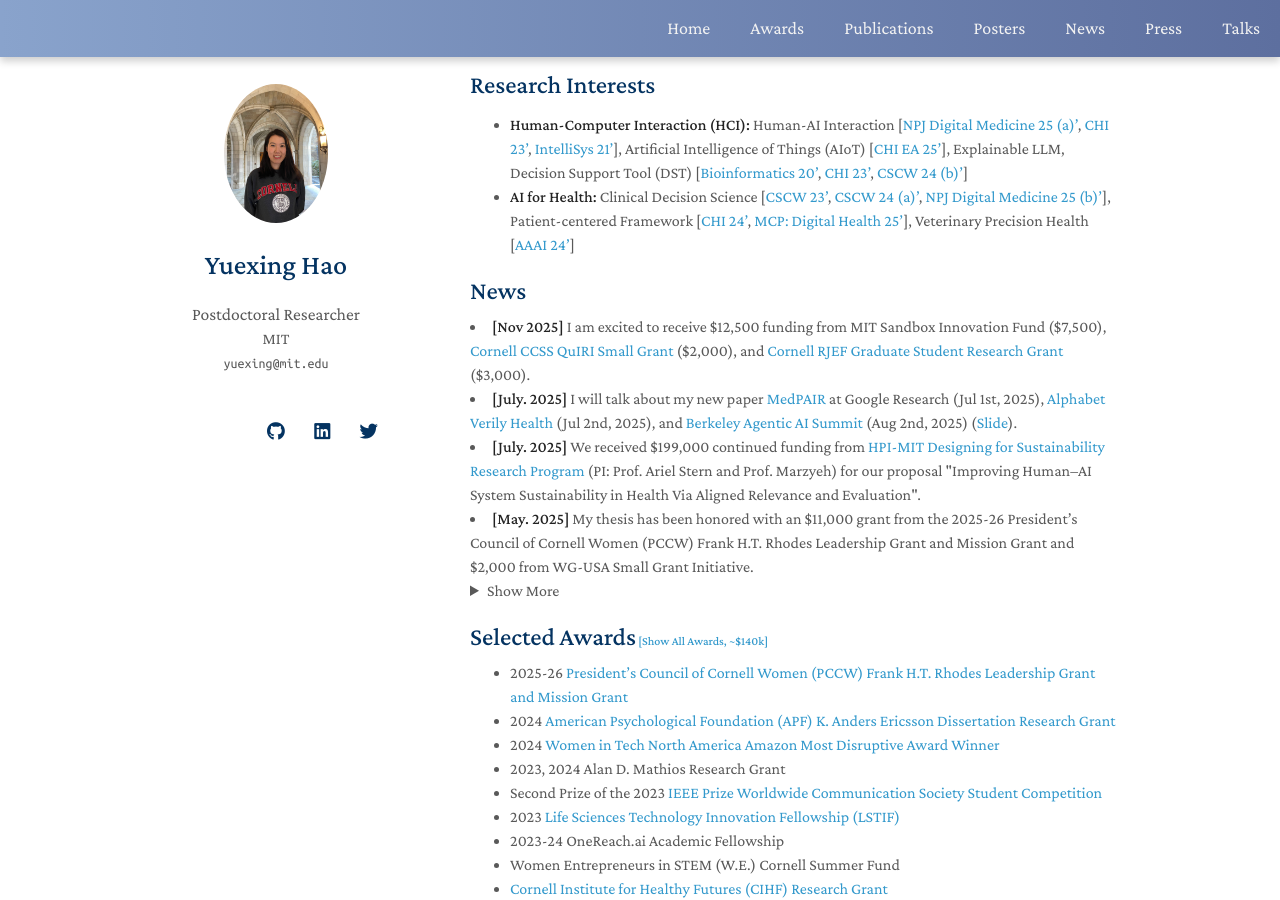
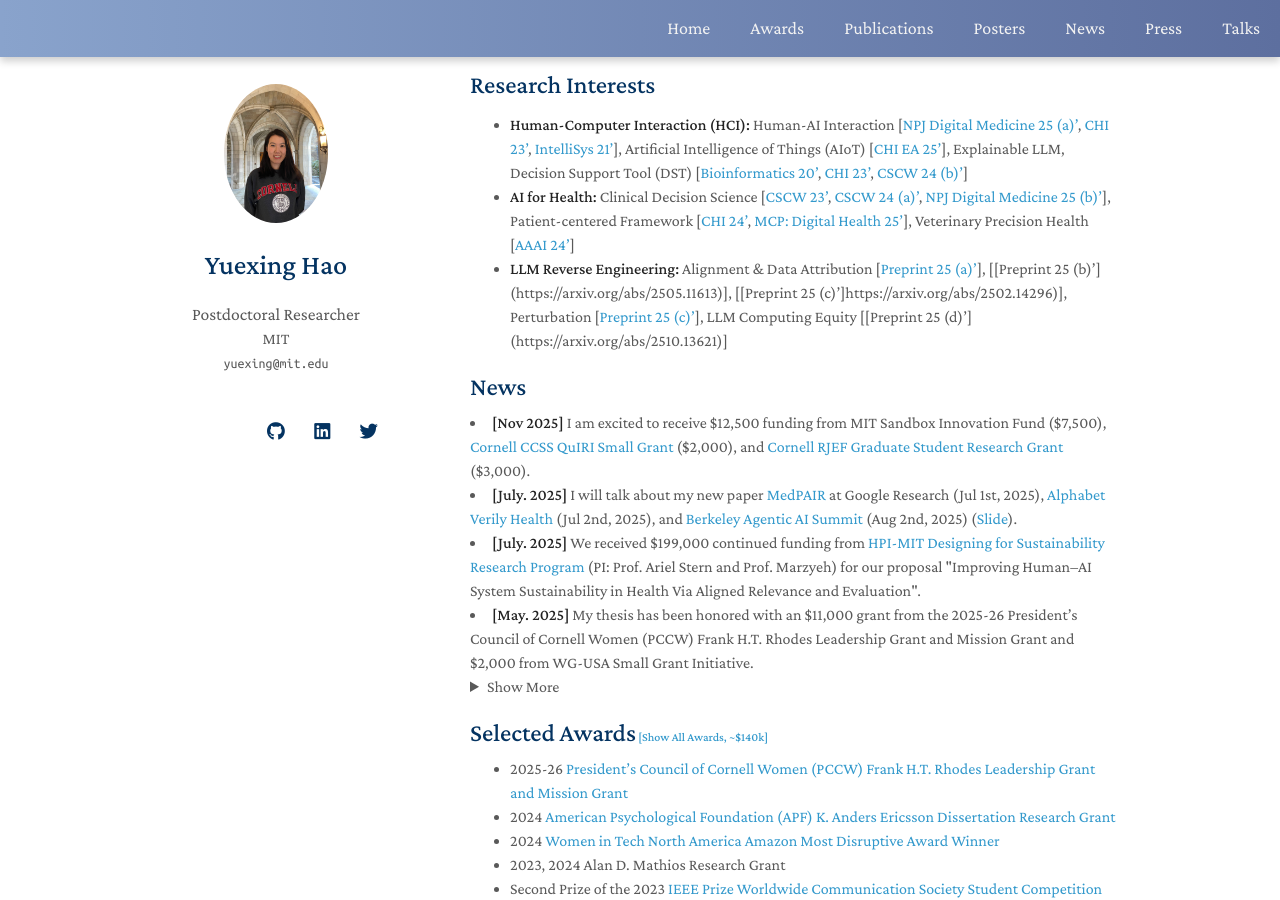
Before and after one commit to YuexingHao/Yuexing-Hao, a Jekyll site: the page built from index.md, in a window 1280 px wide and 900 px high, scrolled down 378 px. Built offline with Jekyll 4.4.1, drawn with Linux system fonts in a browser that asks for light colours; nearby versions of some CDN libraries; a style sheet for code colours, icons or effects is not loaded; our own code applies the rules of GitHub Pages for plain Markdown files.

Commit message:
Update index.md

```diff
--- a/index.md
+++ b/index.md
@@ -20,6 +20,7 @@
 
 - **Human-Computer Interaction (HCI):** Human-AI Interaction [[NPJ Digital Medicine 25 (a)'](https://www.nature.com/articles/s41746-025-02166-0), [CHI 23'](https://dl.acm.org/doi/abs/10.1145/3544548.3581393), [IntelliSys 21'](https://link.springer.com/chapter/10.1007/978-3-030-82193-7_36)], Artificial Intelligence of Things (AIoT) [[CHI EA 25'](https://dl.acm.org/doi/abs/10.1145/3706599.3719286)], Explainable LLM, Decision Support Tool (DST) [[Bioinformatics 20'](https://academic.oup.com/bioinformatics/article/36/16/4458/5813330), [CHI 23'](https://dl.acm.org/doi/abs/10.1145/3544548.3581393), [CSCW 24 (b)'](https://dl.acm.org/doi/10.1145/3678884.3681859)]
 - **AI for Health:** Clinical Decision Science [[CSCW 23'](https://dl.acm.org/doi/abs/10.1145/3584931.3607023), [CSCW 24 (a)'](https://dl.acm.org/doi/abs/10.1145/3678884.3681841), [NPJ Digital Medicine 25 (b)'](https://www.nature.com/articles/s41746-025-01824-7)], Patient-centered Framework [[CHI 24'](https://dl.acm.org/doi/abs/10.1145/3613904.3642353), [MCP: Digital Health 25'](https://www.sciencedirect.com/science/article/pii/S2949761225000057)], Veterinary Precision Health [[AAAI 24'](https://ojs.aaai.org/index.php/AAAI/article/view/30450)]
+- **LLM Reverse Engineering:** Alignment & Data Attribution [[Preprint 25 (a)'](https://arxiv.org/abs/2505.24040)], [[Preprint 25 (b)'] (https://arxiv.org/abs/2505.11613)], [[Preprint 25 (c)']https://arxiv.org/abs/2502.14296)], Perturbation [[Preprint 25 (c)'](https://arxiv.org/abs/2506.17163)], LLM Computing Equity [[Preprint 25 (d)'] (https://arxiv.org/abs/2510.13621)]
 
 {% include_relative _includes/news.md %}
 
```
